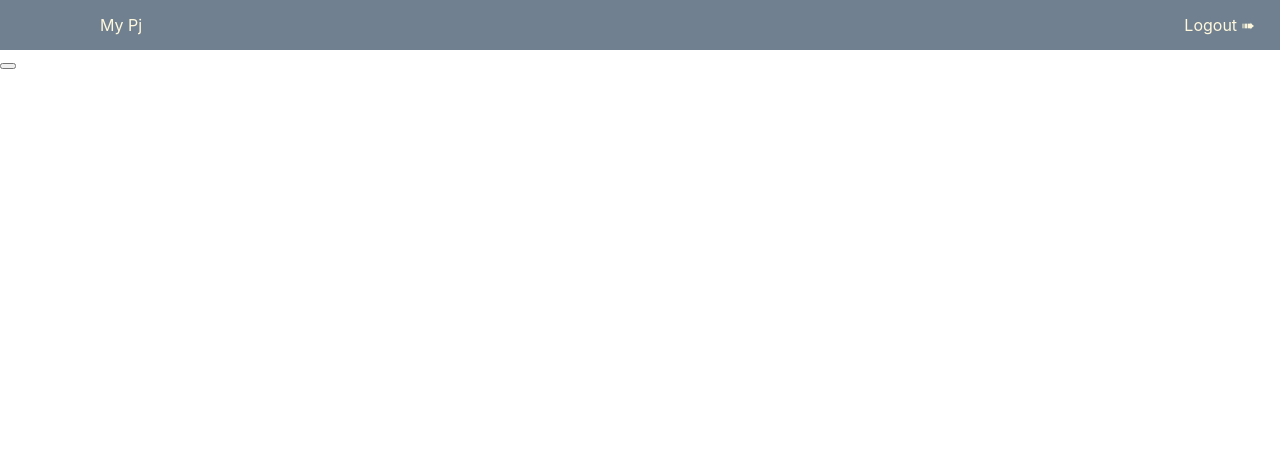
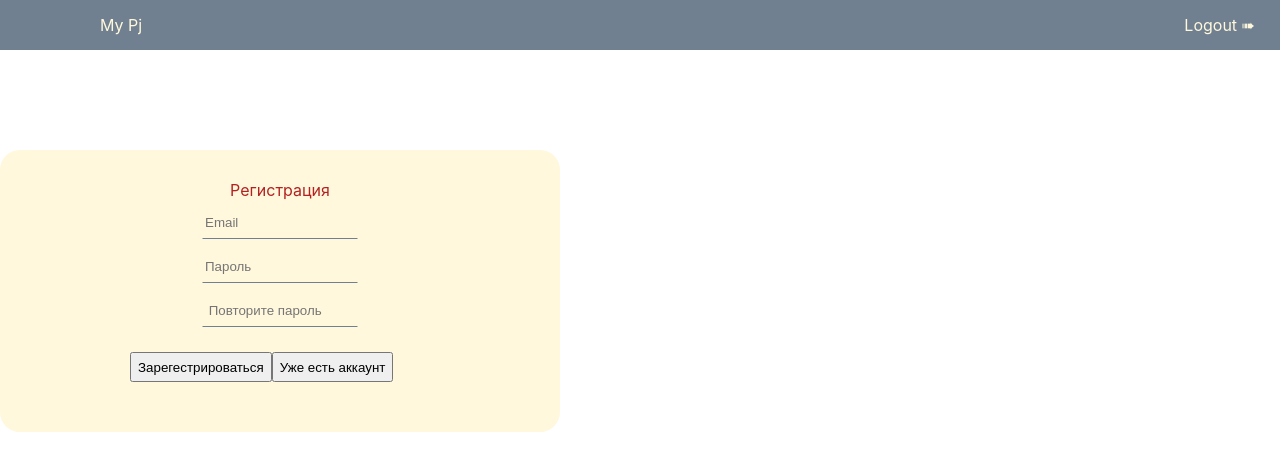
Before and after one commit to llVeraVerall/MyReactPj, a React (Create React App) app: page / in a window 1280 px wide. Before the commit this address had no page. Shown: the top 470 px of the page. Built offline with nearby package versions, Linux system fonts and the light colour scheme.

Commit message:
create registration

```diff
--- a/src/App.tsx
+++ b/src/App.tsx
@@ -4,6 +4,7 @@ import Header from './Header/Header';
 import Nav from './Nav/Nav';
 import {addToken} from './store/actions/token';
 import {useDispatch} from 'react-redux';
+import Registration from './Registration/Registration';
 
 
 function App() {
@@ -13,7 +14,8 @@ function App() {
     return (
         <div className="App">
             <Header/>
-            <Nav/>
+            {/*<Nav/>*/}
+            <Registration />
         </div>
     );
 }
--- /dev/null
+++ b/src/Registration/Input/Input.css
@@ -0,0 +1,9 @@
+.input__item{
+    width: 150px;
+    height: 30px;
+    margin: 5px;
+    outline:none;
+    border-bottom: 1px solid slategray !important;
+    border: 1px solid cornsilk;
+    background-color: cornsilk;
+}
--- /dev/null
+++ b/src/Registration/Input/Input.tsx
@@ -0,0 +1,14 @@
+import React from 'react';
+import './Input.css';
+
+const InputArea = (props :any) => (
+    <div>
+        <input onChange={(event) => props.setValue(event.target.value)}
+            value={props.value}
+            type={props.type}
+            placeholder={props.placeholder}
+            className='input__item'/>
+    </div>
+);
+
+export default InputArea;
--- /dev/null
+++ b/src/Registration/Registration.css
@@ -0,0 +1,19 @@
+.reg__block{
+    color: #B22222;
+    display: flex;
+    flex-direction: column;
+    width: 500px;
+    align-items: center;
+    background-color: cornsilk;
+    border-radius: 20px;
+    padding: 30px;
+    align-self: center;
+    margin-top: 100px;
+}
+
+.reg__btn{
+    width: 300px;
+    height: 30px;
+    display: flex;
+    margin: 20px;
+}
--- /dev/null
+++ b/src/Registration/Registration.tsx
@@ -0,0 +1,25 @@
+import React, {useState} from 'react';
+import InputArea from './Input/Input';
+import './Registration.css';
+
+const Registration = () => {
+    const [email, setEmail] = useState('');
+    const [password, setPassword] = useState('');
+
+    return (
+        <div>
+            <div className='reg__block'>
+                <div className='reg__title'>Регистрация</div>
+                <InputArea value={email} setValue={setEmail} type="text" placeholder="Email"/>
+                <InputArea value={password} setValue={setPassword} type="password" placeholder="Пароль"/>
+                <InputArea value={password} setValue={setPassword} type="password" placeholder=" Повторите пароль"/>
+                <div className='reg__btn'>
+                    <button>Зарегестрироваться</button>
+                    <button>Уже есть аккаунт</button>
+                </div>
+            </div>
+        </div>
+    );
+};
+
+export default Registration;
```
